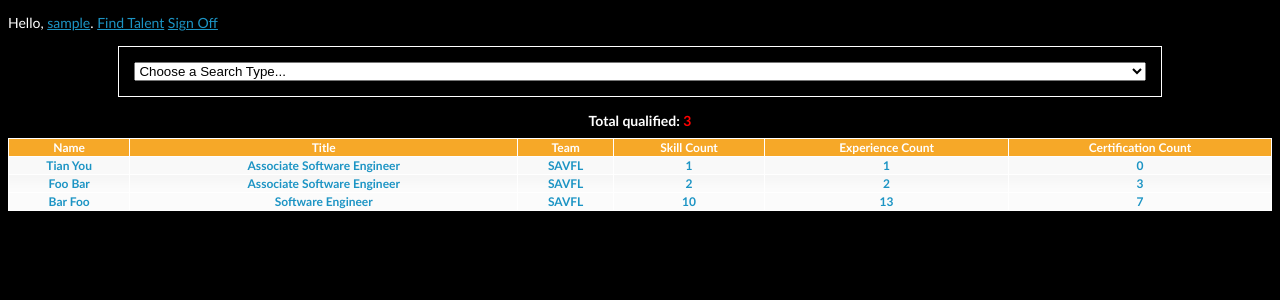
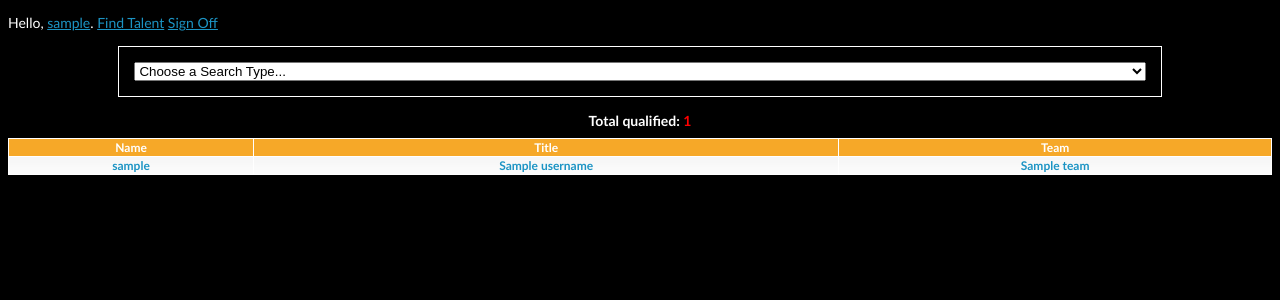
Before and after one commit to figo/FindTalent, a Python web app: template templates/search/index.htm in a window 1280 px wide. Shown: the top 300 px of the page. Run offline with Jinja, Linux system fonts and the light colour scheme; the template is opened without the code that fills it: most values are stand-ins (such as "Sample title", 1, 10 or a date in 2020).

Commit message:
support dynamic user display after search

```diff
--- a/templates/search/index.htm
+++ b/templates/search/index.htm
@@ -59,41 +59,27 @@ $(function(){
   </div><!-- search-box -->
 </div><!-- search-container -->
 
-<h1>Total qualified: <span>3</span></h1>
-
+<h1>Total qualified: <span>{{total_qualified}}</span></h1>
 <table class="ui-state-default">
   <tr>
     <th>Name</th>
     <th>Title</th>
     <th>Team</th>
+    <!--
     <th>Skill Count</th>
     <th>Experience Count</th>
     <th>Certification Count</th>
+    -->
   </tr>
+{% if all_search_result %}
+  {% for result in all_search_result %}
   <tr>
-    <td>Tian You</td>
-    <td>Associate Software Engineer</td>
-    <td>SAVFL</td>
-    <td>1</td>
-    <td>1</td>
-    <td>0</td>
+    <td>{{result.username.username}}</td>
+    <td>{{result.username.title}}</td>
+    <td>{{result.username.team}}</td>
   </tr>
-  <tr>
-    <td>Foo Bar</td>
-    <td>Associate Software Engineer</td>
-    <td>SAVFL</td>
-    <td>2</td>
-    <td>2</td>
-    <td>3</td>
-  </tr>
-  <tr>
-    <td>Bar Foo</td>
-    <td>Software Engineer</td>
-    <td>SAVFL</td>
-    <td>10</td>
-    <td>13</td>
-    <td>7</td>
-  </tr>
+  {% endfor %}
+{% endif %}
 </table>
 </div><!-- container -->
 {% endblock %}
```
